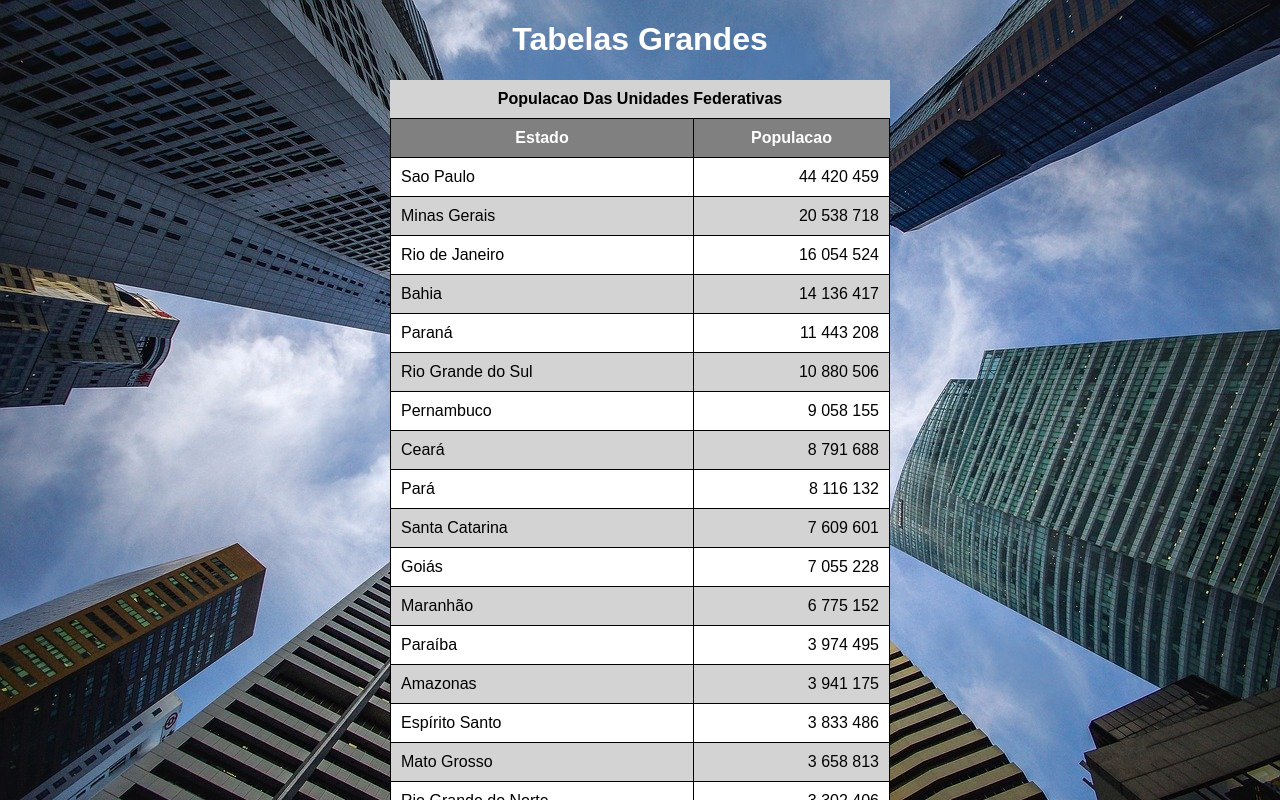
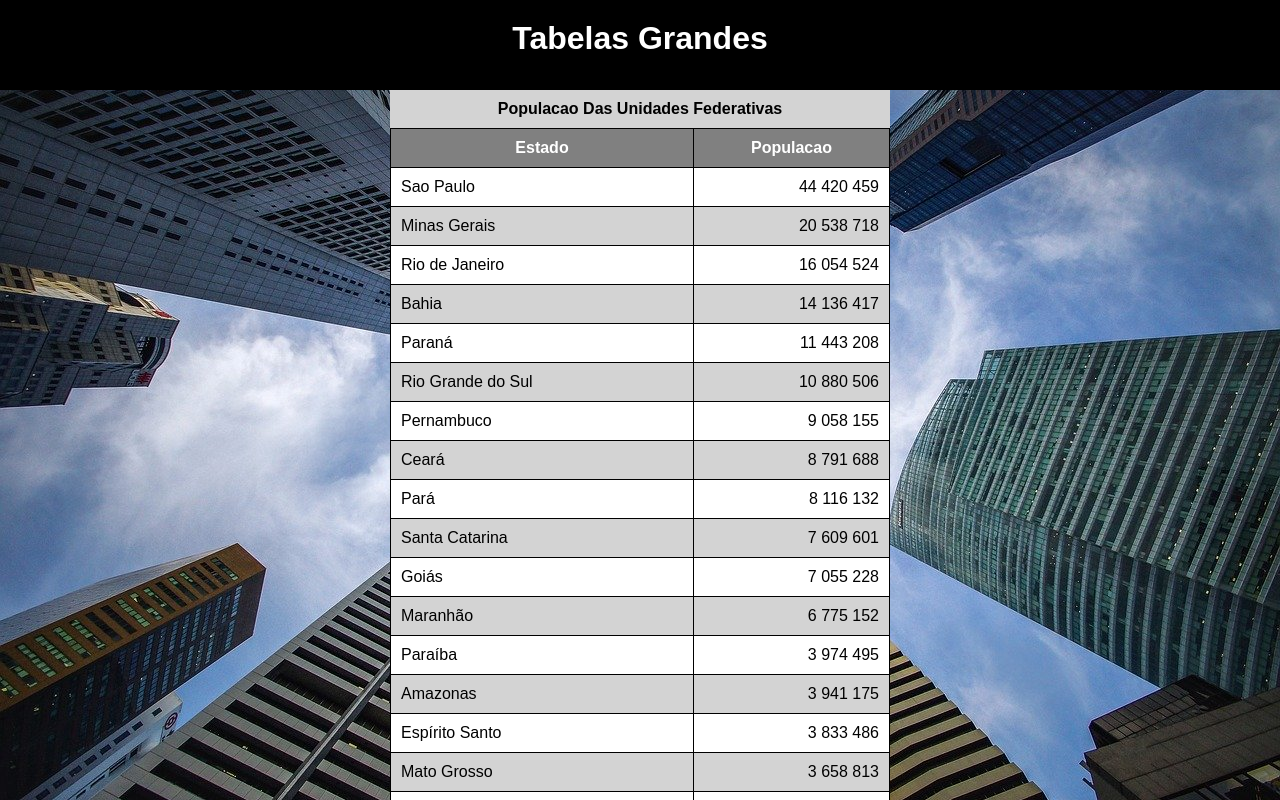
Before and after one commit to Jaauh/exercicios-html-css, a plain HTML site: page ex 023/tabela002.html in a window 1280 px wide. Shown: the top 800 px of the page. Drawn offline with Linux system fonts and the light colour scheme.

Commit message:
update final tabela

```diff
--- a/ex 023/tabela002.html
+++ b/ex 023/tabela002.html
@@ -7,6 +7,11 @@
     <title>tabela Grandes </title>
 </head>
 <style>
+    * {
+        margin: 0%;
+        padding: 0%;
+    }
+
     body {
         font-family: Arial, Helvetica, sans-serif;
         background-image: url(imagem/wallpaper002.jpg);
@@ -14,15 +19,23 @@
         background-attachment: fixed;
     }
 
+    header {
+        background-color: black;
+        min-height: 90px;
+    }
+
     h1 {
+        font-size: 2em;
         text-align: center;
         color: white;
+        padding-top: 20px;
     }
 
     table {
         width: 500px;
         border-collapse: collapse;
         margin: auto;
+        position: relative;
     }
 
 
@@ -36,6 +49,12 @@
     thead {
         background-color: grey;
         color: white;
+    }
+
+    thead>tr>th{
+    position: sticky;
+    top: -1px;
+    background-color: grey;
     }
 
     tbody>tr:nth-child(odd) {
@@ -70,7 +89,9 @@
 
 <body>
 
-    <h1>Tabelas Grandes</h1>
+    <header>
+        <h1>Tabelas Grandes</h1>
+    </header>
 
     <table>
 
@@ -262,6 +283,10 @@
 
     </table>
 
+<br>
+<br>
+
+
 </body>
 
 </html>
```
